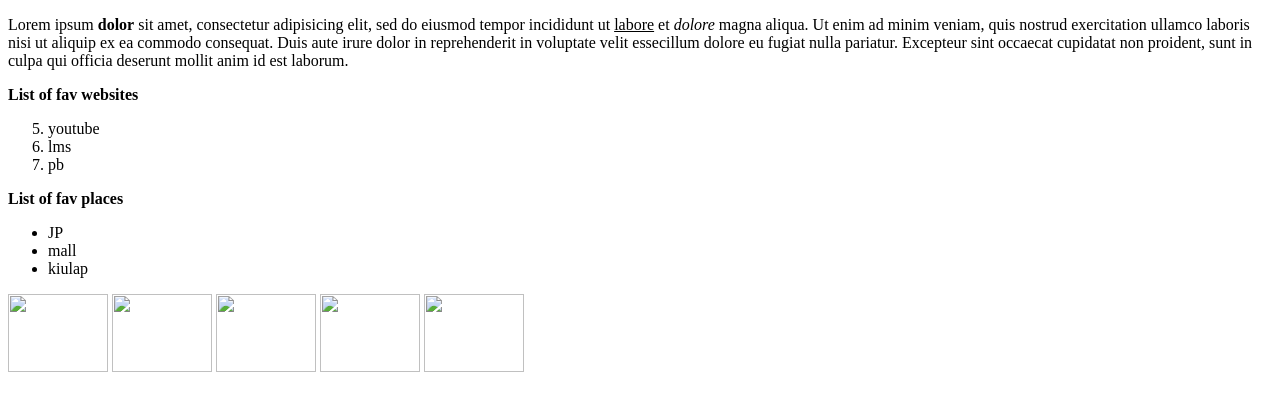
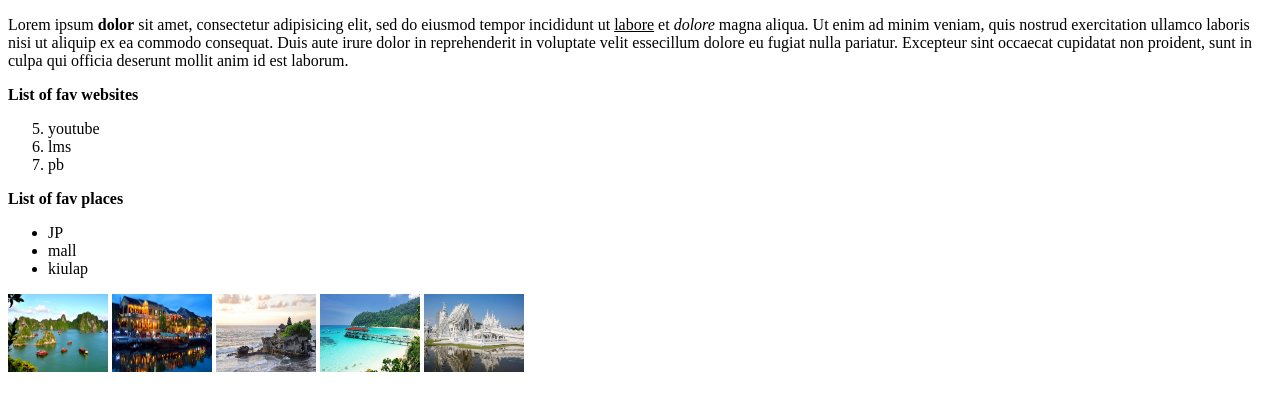
Before and after one commit to 21ftt1233/eportfolio, a plain HTML site: page index.html in a window 1280 px wide. Drawn offline with Linux system fonts and the light colour scheme.

Commit message:
Update index.html

```diff
--- a/index.html
+++ b/index.html
@@ -29,11 +29,11 @@ laborum.</p>
 	<li>kiulap</li>
 </ul>
 
-<img src="eportfolio/assets/images/v-1.jpg" width="100" height="78">
-<img src="eportfolio/assets/images/v-2.jpg" width="100" height="78">
-<img src="eportfolio/assets/images/id/i-1.jpg" width="100" height="78">
-<img src="eportfolio/assets/images/my/m-1.jpg" width="100" height="78">
-<img src="eportfolio/assets/images/th/t-1.jpg" width="100" height="78">
+<img src="eportfolio/BWEP/assets/images/v-1.jpg" width="100" height="78">
+<img src="eportfolio/BWEP/assets/images/v-2.jpg" width="100" height="78">
+<img src="eportfolio/BWEP/assets/images/id/i-1.jpg" width="100" height="78">
+<img src="eportfolio/BWEP/assets/images/my/m-1.jpg" width="100" height="78">
+<img src="eportfolio/BWEP/assets/images/th/t-1.jpg" width="100" height="78">
 
 </body>
 </html>
```
